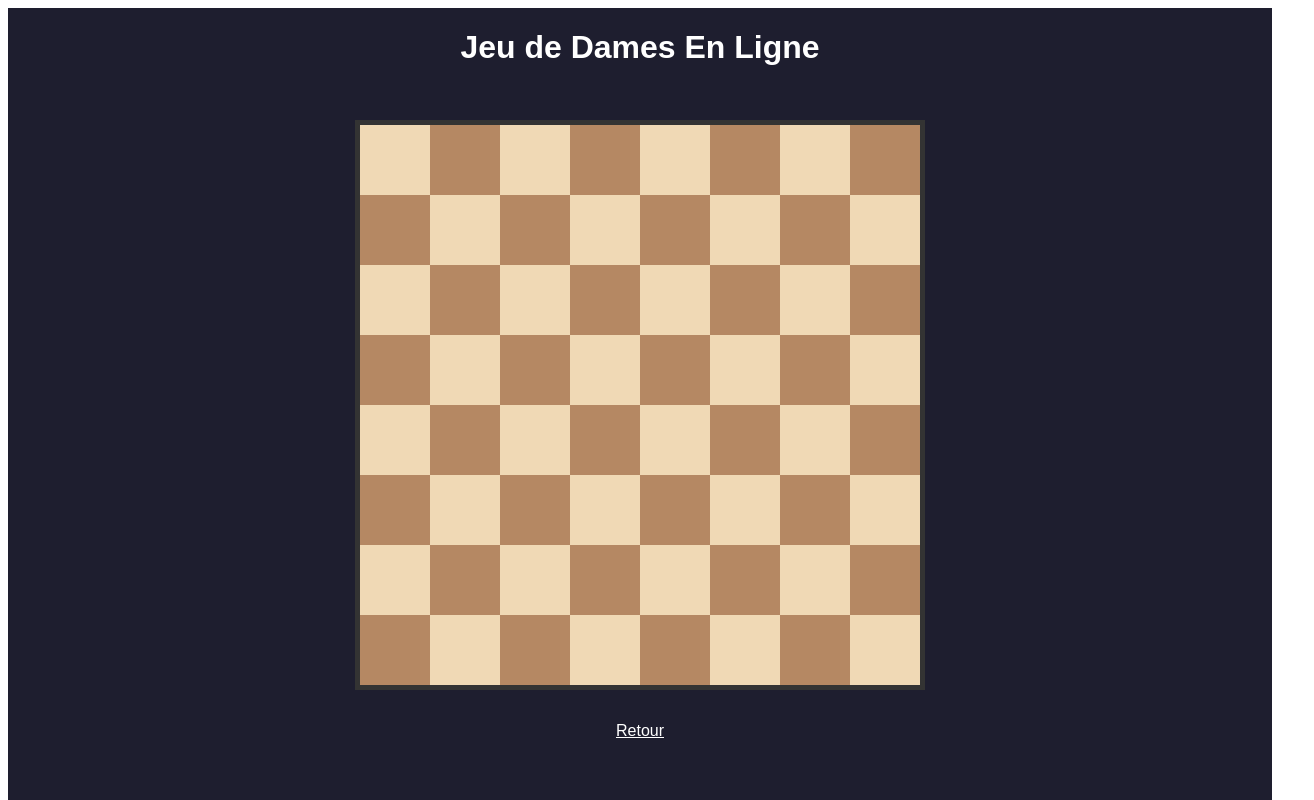
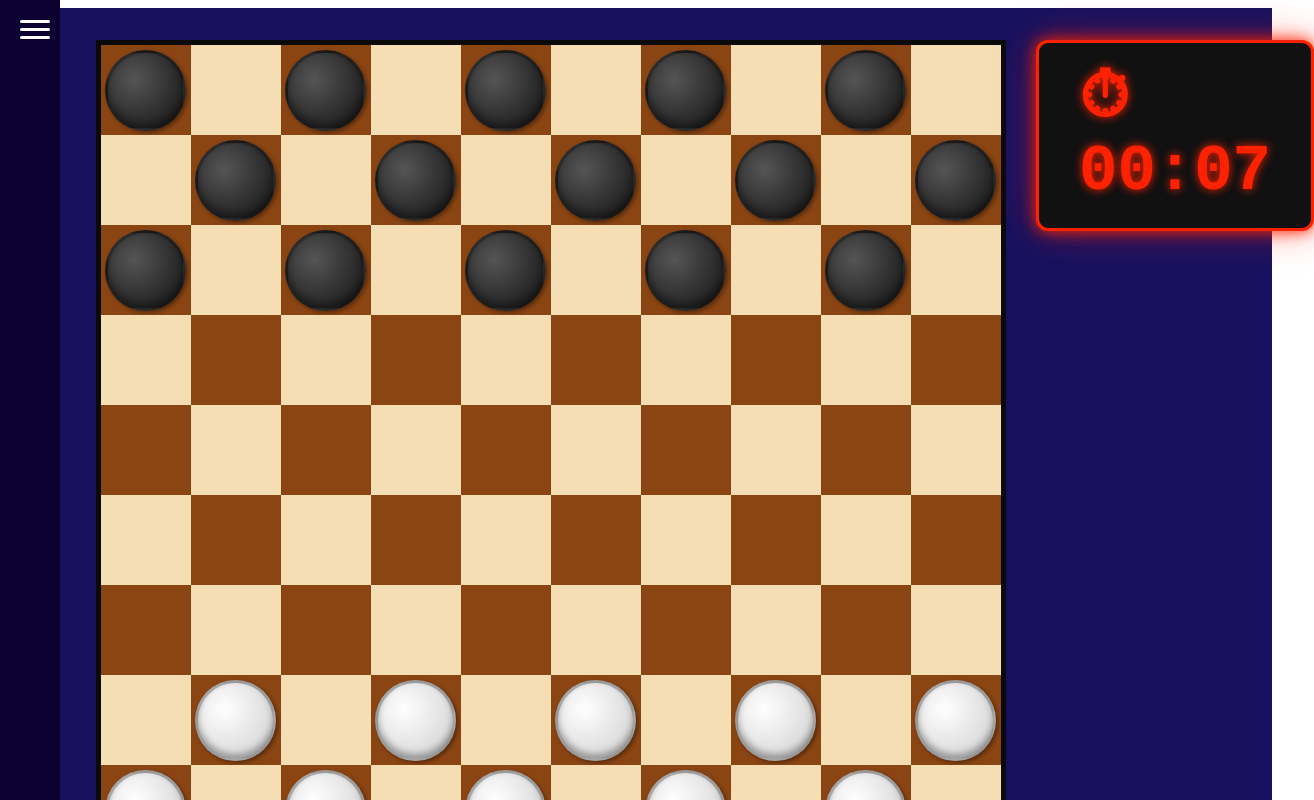
Before and after one commit to dridrileloulou/jeu-de-dame, a Nuxt app in the folder prototype-front/: page /jeu in a window 1280 px wide. Shown: the top 800 px of the page, 1314 px wide, since content can reach past the window. Built offline with nearby package versions, Linux system fonts and the light colour scheme.

Commit message:
Ajout du plateau de jeu dans le prototype, il faudrait encore choisir la couleur du fond

```diff
--- /dev/null
+++ b/prototype-front/app/components/GameBoard.vue
@@ -0,0 +1,73 @@
+<template>
+  <div class="board">
+    <div v-for="row in 10" :key="row" class="row">
+      <div
+        v-for="col in 10"
+        :key="col"
+        class="cell"
+        :class="{
+          dark: (row + col) % 2 === 0,
+          light: (row + col) % 2 !== 0
+        }"
+      >
+        <!-- Pions noirs (lignes 1-4) -->
+        <div
+          v-if="(row + col) % 2 === 0 && row <= 3"
+          class="piece black"
+          :class="{ selected: selected?.row === row && selected?.col === col }"
+          @click="selected = { row, col }"
+        />
+        <!-- Pions blancs (lignes 7-10) -->
+        <div
+          v-if="(row + col) % 2 === 0 && row >= 8"
+          class="piece white"
+          :class="{ selected: selected?.row === row && selected?.col === col }"
+          @click="selected = { row, col }"
+        />
+      </div>
+    </div>
+  </div>
+</template>
+
+<script setup>
+import { ref } from 'vue'
+const selected = ref(null)
+</script>
+
+<style scoped>
+.board {
+  display: inline-block;
+  border: 5px solid #0a0a0a;
+}
+
+.row {
+  display: flex;
+}
+
+.cell {
+  width: 90px;
+  height: 90px;
+  display: flex;
+  align-items: center;
+  justify-content: center;
+}
+
+.dark  { background-color: #8B4513; }
+.light { background-color: #F5DEB3; }
+
+.piece {
+  width: 75px;
+  height: 75px;
+  border-radius: 50%;
+  border: 3px solid rgba(0,0,0,0.3);
+  box-shadow: inset 0 -4px 6px rgba(0,0,0,0.3), 2px 2px 4px rgba(0,0,0,0.4);
+}
+
+.piece.black { background: radial-gradient(circle at 35% 35%, #555, #111); }
+.piece.white { background: radial-gradient(circle at 35% 35%, #fff, #ccc); }
+
+.piece.selected {
+  box-shadow: 0 0 12px 4px gold, inset 0 -4px 6px rgba(0,0,0,0.3);
+  transform: scale(1.1);
+}
+</style>
--- /dev/null
+++ b/prototype-front/app/components/GameTimer.vue
@@ -0,0 +1,36 @@
+<template>
+  <div class="clock">
+    ⏱ {{ formattedTime }}
+  </div>
+</template>
+
+<script setup>
+import { ref, computed, onMounted, onUnmounted } from 'vue'
+
+const seconds = ref(0)
+let interval = null
+
+const formattedTime = computed(() => {
+  const m = Math.floor(seconds.value / 60).toString().padStart(2, '0')
+  const s = (seconds.value % 60).toString().padStart(2, '0')
+  return `${m}:${s}`
+})
+
+onMounted(() => { interval = setInterval(() => seconds.value++, 1000) })
+onUnmounted(() => clearInterval(interval))
+</script>
+
+<style scoped>
+.clock {
+  font-size: 4rem;
+  font-family: 'Courier New', monospace;
+  font-weight: bold;
+  color: #ff2200;
+  background: #111;
+  padding: 20px 40px;
+  border-radius: 12px;
+  border: 3px solid #ff2200;
+  box-shadow: 0 0 15px #ff2200, 0 0 40px rgba(255, 34, 0, 0.4);
+  text-shadow: 0 0 10px #ff2200;
+}
+</style>
--- /dev/null
+++ b/prototype-front/app/components/NavMenu.vue
@@ -0,0 +1,68 @@
+<template>
+  <div class="nav">
+    <div class="hamburger" @click="open = !open">
+      <span></span>
+      <span></span>
+      <span></span>
+    </div>
+    <div class="menu" :class="{ visible: open }">
+      <NuxtLink to="/" @click="open = false">Accueil</NuxtLink>
+      <NuxtLink to="/jeu" @click="open = false">Jouer</NuxtLink>
+    </div>
+  </div>
+</template>
+
+<script setup>
+import { ref } from 'vue'
+const open = ref(false)
+</script>
+
+<style scoped>
+.hamburger {
+  position: fixed;
+  top: 20px;
+  left: 20px;
+  cursor: pointer;
+  z-index: 100;
+  display: flex;
+  flex-direction: column;
+  gap: 5px;
+}
+
+.hamburger span {
+  display: block;
+  width: 30px;
+  height: 3px;
+  background: white;
+  border-radius: 3px;
+}
+
+.menu {
+  position: fixed;
+  top: 0;
+  left: -250px;
+  width: 250px;
+  height: 100vh;
+  background: #0c0131;
+  display: flex;
+  flex-direction: column;
+  padding: 80px 30px;
+  gap: 20px;
+  transition: left 0.3s ease;
+  z-index: 99;
+}
+
+.menu.visible {
+  left: 0;
+}
+
+.menu a {
+  color: white;
+  text-decoration: none;
+  font-size: 1.2rem;
+}
+
+.menu a:hover {
+  color: gold;
+}
+</style>
--- a/prototype-front/app/pages/jeu.vue
+++ b/prototype-front/app/pages/jeu.vue
@@ -1,26 +1,23 @@
 <template>
   <div class="game">
-    <h1>Jeu de Dames En Ligne</h1>
-
-    <div class="board">
-      <div
-        v-for="index in 64"
-        :key="index"
-        :class="[
-          'square',
-          (Math.floor((index-1)/8) + (index-1)%8) % 2 === 0 ? 'light' : 'dark'
-        ]"
-      ></div>
+    <div class="game-content">
+      <NavMenu />
+      <GameBoard />
+      <GameTimer />
     </div>
-
-    <NuxtLink to="/" class="back">Retour</NuxtLink>
   </div>
 </template>
+
+<style>
+body {
+  overflow: hidden;
+}
+</style>
 
 <style scoped>
 .game {
   min-height: 100vh;
-  background: #1e1e2f;
+  background: hsl(244, 70%, 22%);
   display: flex;
   flex-direction: column;
   align-items: center;
@@ -28,25 +25,12 @@
   font-family: Arial, sans-serif;
 }
 
-.board {
-  display: grid;
-  grid-template-columns: repeat(8, 70px);
-  grid-template-rows: repeat(8, 70px);
+.game-content {
+  display: flex;
+  align-items: flex-start;
+  gap: 30px;
   margin: 2rem 0;
-  border: 5px solid #333;
-}
-
-.square {
-  width: 70px;
-  height: 70px;
-}
-
-.light {
-  background: #f0d9b5;
-}
-
-.dark {
-  background: #b58863;
+  margin-left : 100px;
 }
 
 .back {
```
Also changed, not shown: 1 other file (tests, documents, lock files or other folders).
